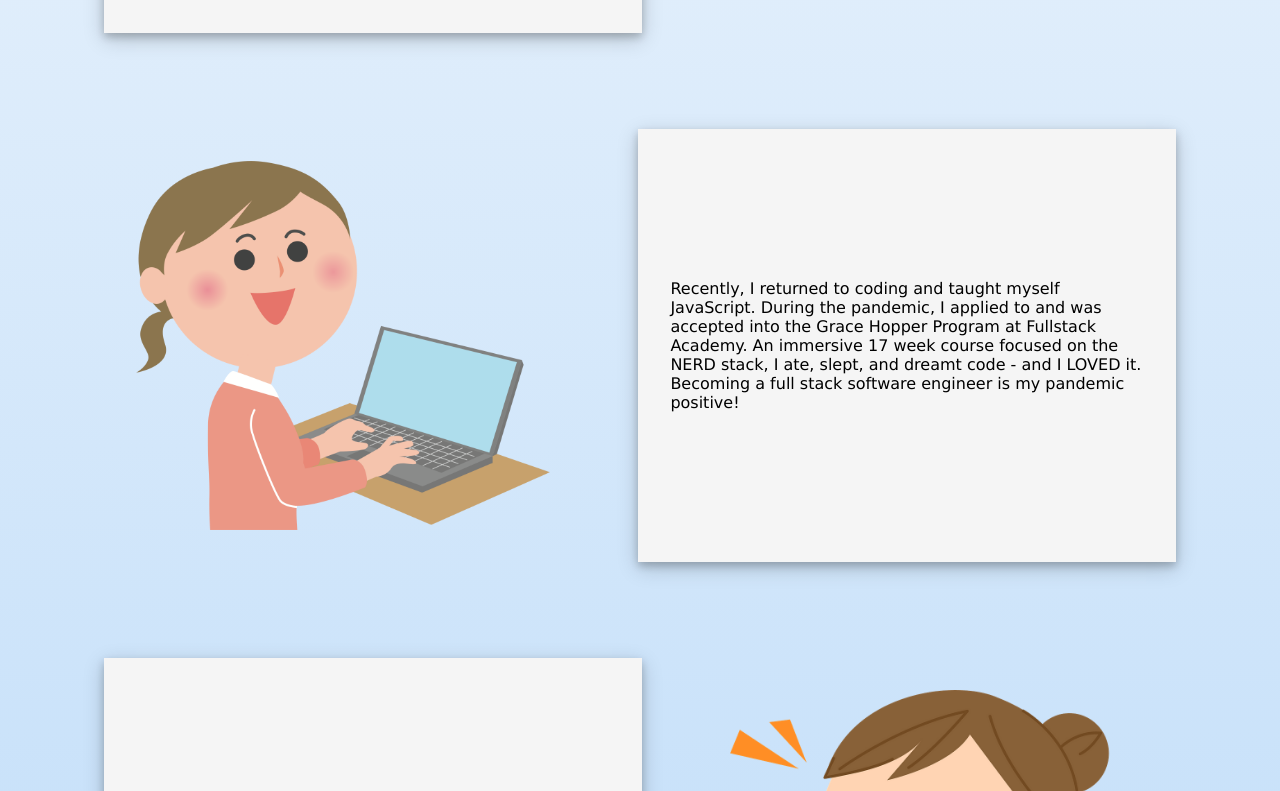
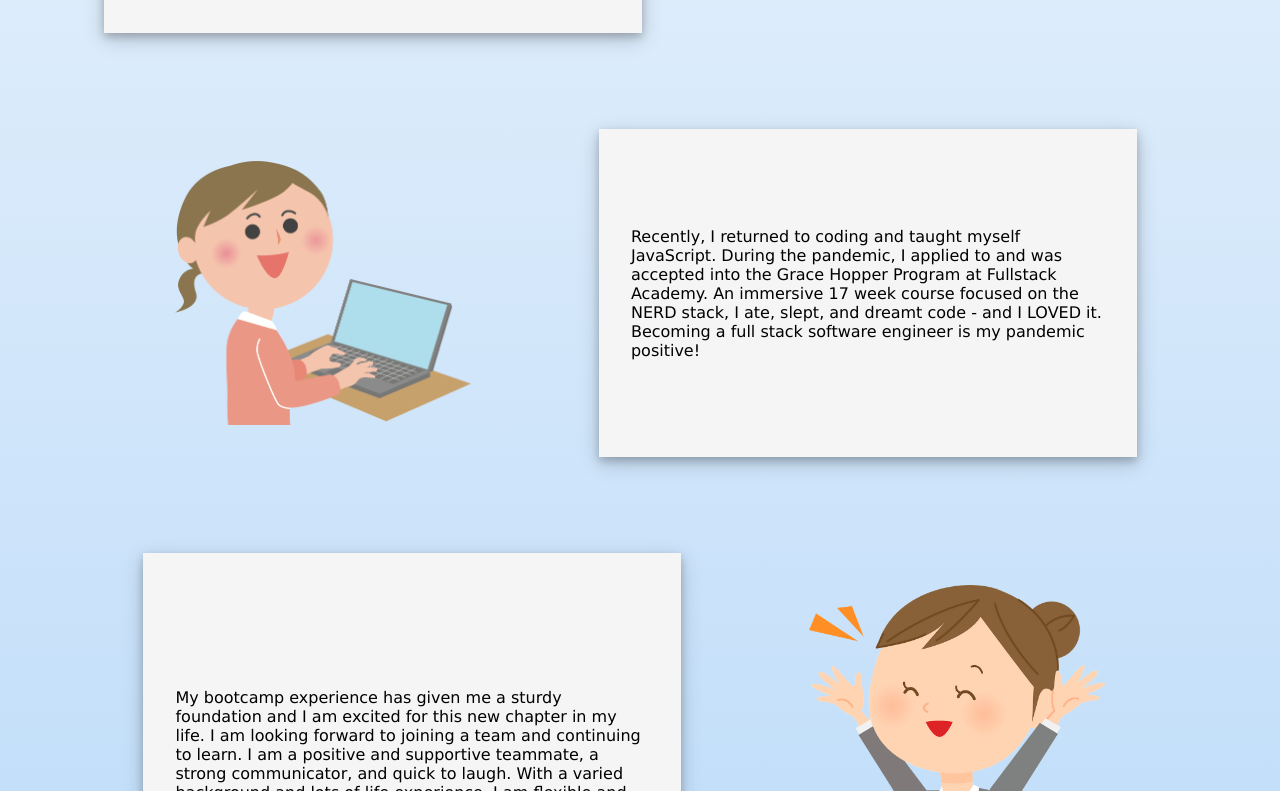
Before and after one commit to heathernoto/StarterPortfolio, a React (Create React App) app: page / in a window 1280 px wide. Shown: the part 1229-2020 px from the top of the page. Built offline with nearby package versions, Linux system fonts and the light colour scheme.

Commit message:
about me image sizing-grrrr

```diff
--- a/public/style.css
+++ b/public/style.css
@@ -102,10 +102,14 @@ h3 {
   }
 }
 
-.about-me-pic-family,
-.about-me-pic-school,
-.about-me-pic-hooray {
+.about-me-pic-family {
   max-width: 35%;
+  max-height: auto;
+  padding: 2rem;
+}
+.about-me-pic-hooray,
+.about-me-pic-school {
+  max-width: 25%;
   max-height: auto;
   padding: 2rem;
 }
```
